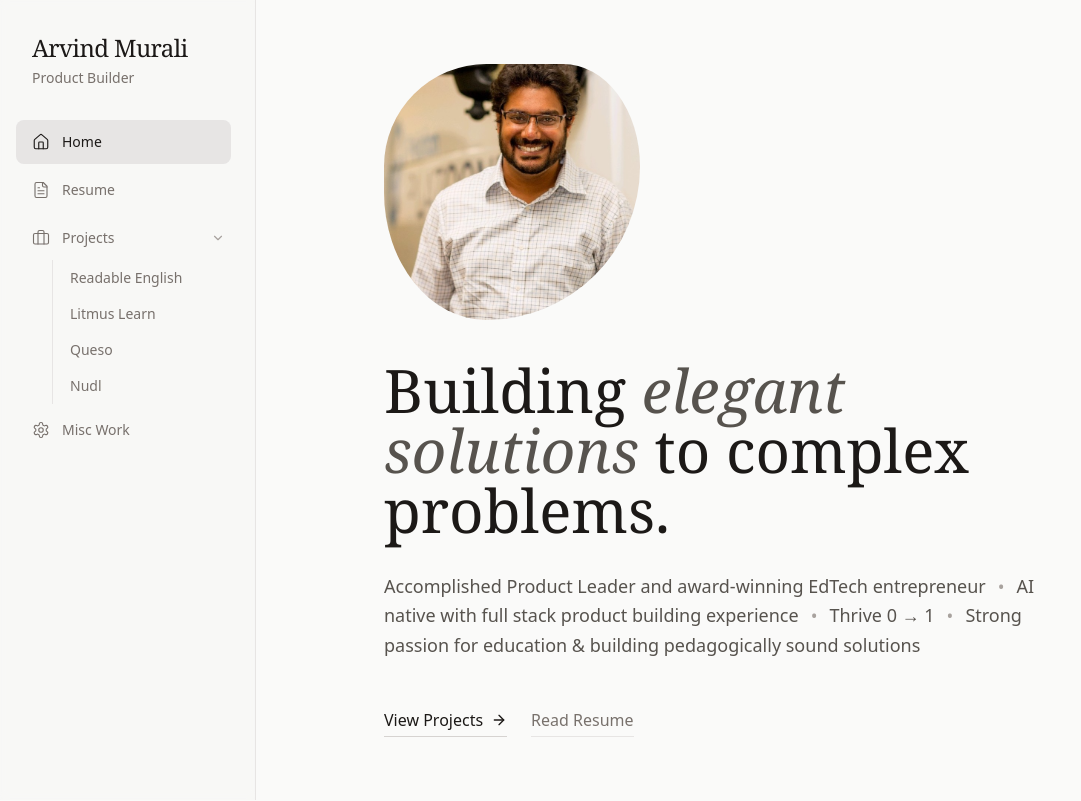
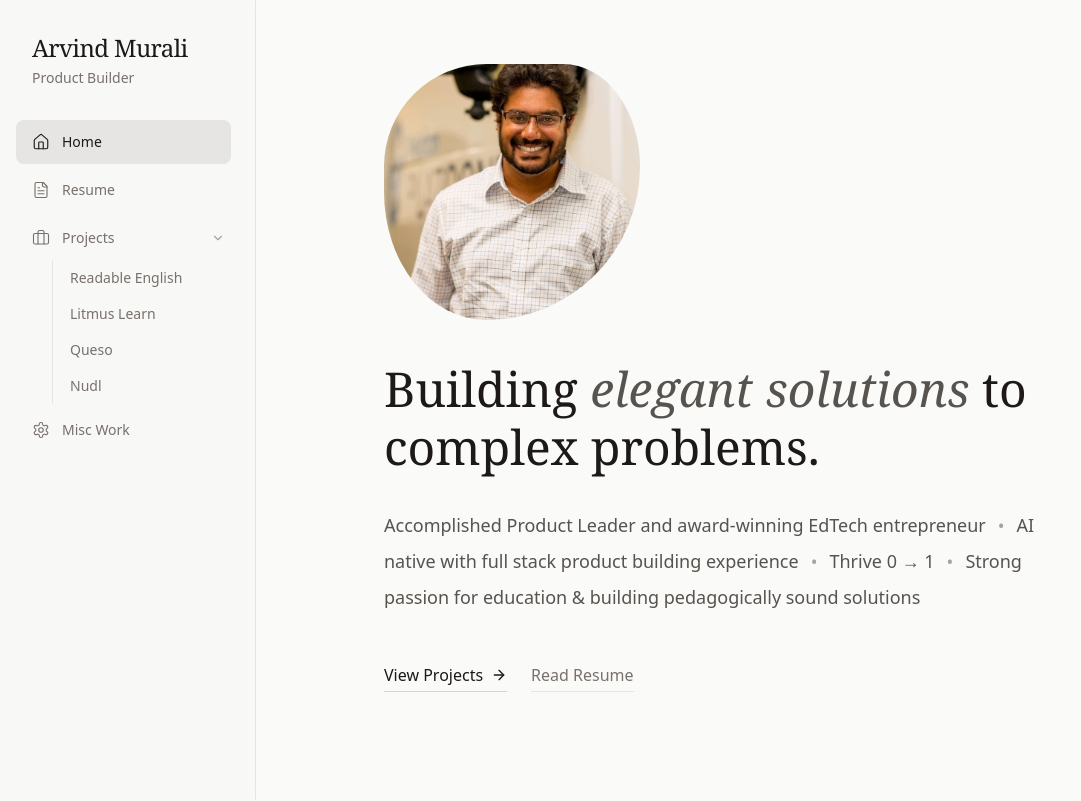
Before and after one commit to arvindm1991/Arvind-Murali-Portfolio, a React (Vite) app: page / in a window 1280 px wide. Shown: the whole page, without its empty margins (0-1081 px from the left). Built offline with nearby package versions, Linux system fonts and the light colour scheme; a web font is replaced by a local one.

Commit message:
Add animated background and refine Home page typography

```diff
--- /dev/null
+++ b/src/components/Background.tsx
@@ -0,0 +1,71 @@
+import { useEffect, useRef } from 'react';
+
+export const Background = () => {
+  const canvasRef = useRef<HTMLCanvasElement>(null);
+
+  useEffect(() => {
+    const canvas = canvasRef.current;
+    if (!canvas) return;
+
+    const ctx = canvas.getContext('2d');
+    if (!ctx) return;
+
+    let animationFrameId: number;
+    let time = 0;
+
+    const resize = () => {
+      canvas.width = window.innerWidth;
+      canvas.height = window.innerHeight;
+    };
+
+    window.addEventListener('resize', resize);
+    resize();
+
+    const draw = () => {
+      time += 0.005; // Speed of the wave
+      ctx.clearRect(0, 0, canvas.width, canvas.height);
+
+      const gap = 30; // Distance between dots
+      const rows = Math.ceil(canvas.height / gap);
+      const cols = Math.ceil(canvas.width / gap);
+
+      ctx.fillStyle = '#d6d3d1'; // stone-300 color for faint dots
+
+      for (let i = 0; i < cols; i++) {
+        for (let j = 0; j < rows; j++) {
+          const x = i * gap;
+          const y = j * gap;
+
+          // Calculate wave offset based on x, y, and time
+          // Using both x and y creates a diagonal wave effect
+          const wave = Math.sin(x * 0.01 + y * 0.01 + time) * 5;
+
+          // Only modify Y position slightly for the wave effect
+          // Or we can modify opacity/size. Let's modify Y and opacity slightly.
+
+          const size = (Math.sin(x * 0.02 + y * 0.02 + time) + 1.5) * 1.5; // Oscillate size between ~0.75 and 3.75
+
+          ctx.beginPath();
+          ctx.arc(x + gap/2, y + gap/2 + wave, size, 0, Math.PI * 2);
+          ctx.fill();
+        }
+      }
+
+      animationFrameId = requestAnimationFrame(draw);
+    };
+
+    draw();
+
+    return () => {
+      window.removeEventListener('resize', resize);
+      cancelAnimationFrame(animationFrameId);
+    };
+  }, []);
+
+  return (
+    <canvas
+      ref={canvasRef}
+      className="fixed top-0 left-0 w-full h-full -z-10 pointer-events-none opacity-40"
+    />
+  );
+};
--- a/src/pages/Home.tsx
+++ b/src/pages/Home.tsx
@@ -1,11 +1,13 @@
 import { PageTransition } from '../components/PageTransition';
 import { ArrowRight } from 'lucide-react';
 import { Link } from 'react-router-dom';
+import { Background } from '../components/Background';
 
 export const Home = () => {
   return (
     <PageTransition>
-      <div className="flex flex-col justify-center min-h-[60vh] max-w-2xl">
+      <Background />
+      <div className="flex flex-col justify-center min-h-[40vh] max-w-l relative z-10">
         <div className="mb-10">
           <img
             src="/assets/profile/profile.png"
@@ -17,11 +19,11 @@ export const Home = () => {
           />
         </div>
 
-        <h1 className="text-4xl md:text-5xl lg:text-6xl font-serif text-stone-900 mb-8 leading-tight">
+        <h1 className="!leading-[1.2] text-5xl md:text-5xl lg:text-5xl font-serif text-stone-900 mb-8">
           Building <span className="italic text-stone-600">elegant solutions</span> to complex problems.
         </h1>
 
-        <div className="text-lg text-stone-600 mb-12 leading-relaxed max-w-2xl">
+        <div className="text-lg text-stone-600 mb-12 leading-loose max-w-2xl">
           Accomplished Product Leader and award-winning EdTech entrepreneur
           <span className="mx-3 text-stone-400">•</span>
           AI native with full stack product building experience
```
